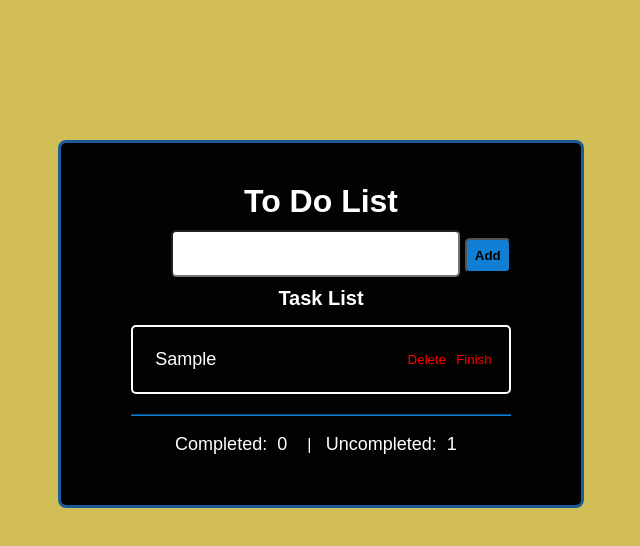
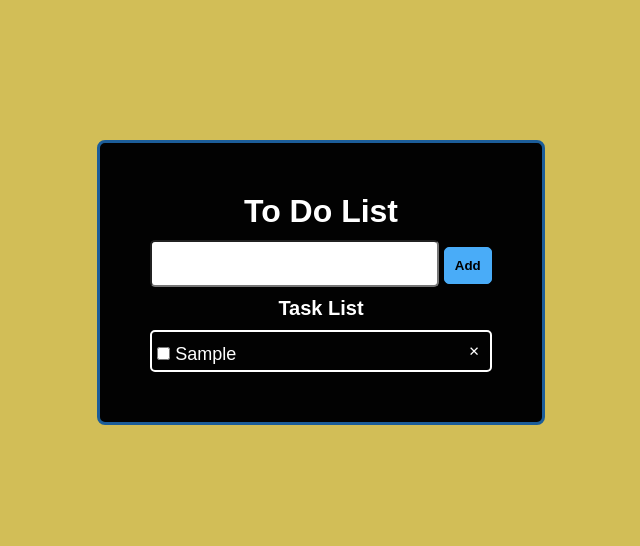
Before and after one commit to udhaya-2/JavaScript-project, a plain HTML site: page to-do list/index.html in a window 1280 px wide. Both pictures are taken after typing "Sample" into the empty fields and a click on the button "Add". Shown: the whole page, without its empty margins (319-959 px from the left). Drawn offline with Linux system fonts and the light colour scheme.

Commit message:
to-do list

```diff
--- a/to-do list/app.js
+++ b/to-do list/app.js
@@ -1,53 +1,61 @@
 let input= document.querySelector('#input-box')
 let button = document.getElementById('adds')
-let completed=document.querySelector('.completed')
-let uncompleted=document.querySelector('.uncompleted')
-let complete=0
-let count=0
-let todos=[]
-
-
-// const read= new read()
-button.addEventListener('click',()=>{
-    if(input.value.trim()==''){
-        return
-    }
-    else{
-        todos.push({text:input.value,completed:false})
-        count = todos.length
-        addtodo(input.value)
-        input.value=''}
+let list = document.getElementById('Tasklist')
+document.addEventListener("DOMContentLoaded",()=>{
+   const listitem=JSON.parse(localStorage.getItem("listitem"))
+   listitem.forEach((item)=>{
+      const li= document.createElement('li')
+      const divEL = document.createElement('div')
+      const deleteEl = document.createElement("button")
+      const spanvalue= document.createElement("span")
+      const checkboxEL = document.createElement("input")
+      checkboxEL.type='checkbox'
+      li.className ="list-style"
+      spanvalue.textContent =item.listitem
+      deleteEl.innerHTML=`&#10005;`
+      deleteEl.className="delete"
+      deleteEl.setAttribute('onclick','colseEL(event)')
+      checkboxEL.setAttribute('onclick','finish(event)');
+      divEL.append(checkboxEL,spanvalue)
+      li.append(divEL,deleteEl)
+      list.append(li)
+   }
+   )
 })
-function Delete(todo){
-        complete--
-        count--
-        if(complete <0)
-            complete=0
-        completed.innerHTML=complete
-        if(todo >=0 && todo < todos.length){
-            todos.splice(todo,1)
-          }
-      addtodo()
+function handlelist(){
+      if (input.value==="")
+         return;
+      const li= document.createElement('li')
+      const divEL = document.createElement('div')
+      const deleteEl = document.createElement("button")
+      const spanvalue= document.createElement("span")
+      const checkboxEL = document.createElement("input")
+      checkboxEL.type='checkbox'
+      li.className ="list-style"
+      spanvalue.textContent =input.value
+      deleteEl.innerHTML=`&#10005;`
+      deleteEl.className="delete"
+      deleteEl.setAttribute('onclick','colseEL(event)')
+      checkboxEL.setAttribute('onclick','finish(event)');
+      divEL.append(checkboxEL,spanvalue)
+      li.append(divEL,deleteEl)
+      list.append(li)
+      const storelist = localStorage.setItem("listitem",JSON.stringify([...JSON.parse(localStorage.getItem("listitem") || "[]"),{listitem: input.value}]))
+      input.value=""
 }
-
-function addtodo(){
-    if (count<0)
-        uncompleted.innerHTML=0
-    else
-       uncompleted.innerHTML=count
-    const tasklist= document.getElementById('Tasklist')
-    tasklist.innerHTML=''
-    todos.forEach((todo ,index)=>{
-    tasklist.innerHTML+=`<li class="list-style" style="list-style:none;"><span style="text-decoration:${todo.completed ? 'line-through':''}"> ${todo.text}</span>
-    <button class="delete"  role ="button" onclick="Delete(${index})">Delete</button>
-    <button class="finish" onclick="finish(${index})" id="finish">Finish</button>
-       </li>   `
-   })
-   }
-function finish(index){
-      complete++
-      count--
-      completed.innerHTML=complete
-      todos[index].completed = !todos[index].completed;
-      addtodo();
+function finish(event){
+         let read = event.target.nextSibling;
+         if(read.style.textDecoration==='line-through')
+            read.style.textDecoration=''
+         else
+            read.style.textDecoration='line-through'
+      }
+input.addEventListener("keyup",(event)=>{
+   if(event.key==="Enter")
+      handlelist();
+})
+button.addEventListener('click',handlelist)
+function colseEL(event){
+     let close = event.target.parentNode;
+     close.remove()
 }
--- a/to-do list/index.html
+++ b/to-do list/index.html
@@ -20,12 +20,11 @@
                         <h4>Task List</h4>
                         <ul  id="Tasklist">
                         </ul>
-
                         <div class="complete">
-                           <hr><br>
+                           <!-- <hr><br>
                             <span>Completed:<span class="completed">0</span></span>|
                             <span>Uncompleted:<span class="uncompleted">0</span></span></div>
-
+                    -->
                 </section>
              </div>
           </div>
--- a/to-do list/style.css
+++ b/to-do list/style.css
@@ -15,7 +15,7 @@ body{
 .container{
     background-color: #020202;
     color: #fff;
-    padding:40px 70px 50px 70px;
+    padding:50px;
     border-radius: 8px;
     border: 3px solid #1C5D99;
 }
@@ -23,20 +23,22 @@ body{
     text-align: center;
 }
 input{
+    align-items: center;
     margin-top:10px;
+    /* width: 60%; */
     padding: 10px ;
     font-size: 20px;
     border-radius: 5px;
-    margin-left: 40px;
     outline: none;
 
 }
 button#adds{
-    padding:8px;
-    background-color:#107ed2;
+    padding:10px;
+    background-color:#49acf8;
     border-radius:5px;
-   font-weight: bolder;
-   cursor: pointer;
+    border: 1px solid #49acf8;
+    font-weight: bolder;
+    cursor: pointer;
 
 }
 section h4{
@@ -48,32 +50,33 @@ section h4{
 .list-style{
     display: flex;
     align-items: center;
-    margin-top:15px;
+    justify-content: space-between;
+    margin-top:10px;
     border: 2px solid white;
-    padding:12px ;
-    font-size: 15px;
     border-radius: 5px;
+    list-style: none;
+    padding: 5px;
+    font-size: 18px;
 
+ }
+.list-style span{
+ padding-left: 5px;
 }
-.list-style span{
-    flex: 1;
-}
-
-.delete,.finish{
-    color: red;
+.delete{
+    color: #fff;
     background-color:#020202;
-    border: 0;
+    border: none;
     cursor: pointer;
     padding: 5px;
-}
-section .complete{
+ }
+/* section .complete{
   margin-top: 20px;
   text-align: center
 }
 .complete hr{
     border-color: #107ed2;
-}
-section span {
+} */
+/* section span {
       padding: 10px;
       font-size: 18px;
-}
+}*/
```
